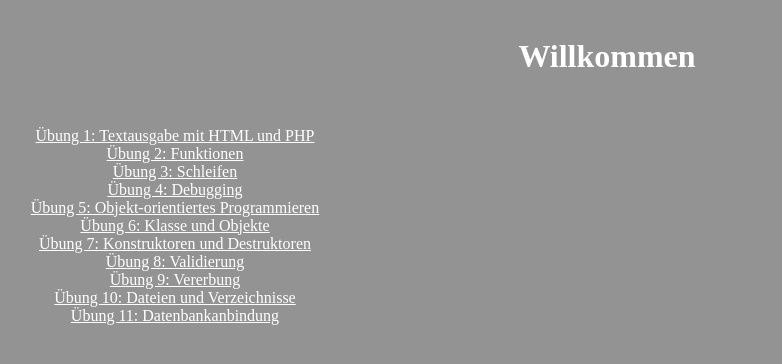
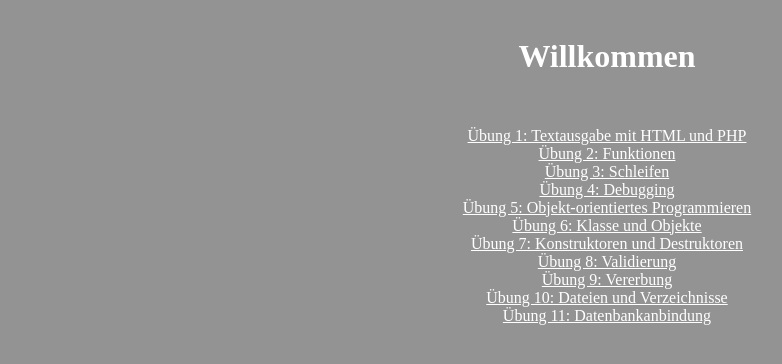
Before and after one commit to CodaCodalis/turbo-carnym-val, a PHP site: page /php-uebung/index.php in a window 1280 px wide. Shown: the top 364 px of the page, without its empty margins (33-815 px from the left). Run offline with PHP 8.4, Linux system fonts and the light colour scheme.

Commit message:
index.php doch nicht verschoenert

```diff
--- a/php-uebung/css/style.css
+++ b/php-uebung/css/style.css
@@ -15,11 +15,3 @@ h1 {
   min-width: 800px;
   text-align: center;
 }
-
-#indexlinks {
-    width: 400px;
-}
-
-#indexlinks a {
-    text-align: left;
-}
--- a/php-uebung/index.php
+++ b/php-uebung/index.php
@@ -6,7 +6,6 @@
 
   	<body>
       	<h1>Willkommen</h1>
-      	<div id="indexlinks">
       		<a href="uebung1.php">Übung 1: Textausgabe mit HTML und PHP</a><br>
       		<a href="uebung2.php">Übung 2: Funktionen</a><br>
       		<a href="uebung3.php">Übung 3: Schleifen</a><br>
@@ -18,7 +17,6 @@
 			<a href="uebung9.php">Übung 9: Vererbung</a><br>
 			<a href="uebung10.php">Übung 10: Dateien und Verzeichnisse</a><br>
 			<a href="dbAbfragen.php">Übung 11: Datenbankanbindung</a><br>
-        </div>
     <?php
 	?>
   	</body>
```
Also changed, not shown: 1 other file.
